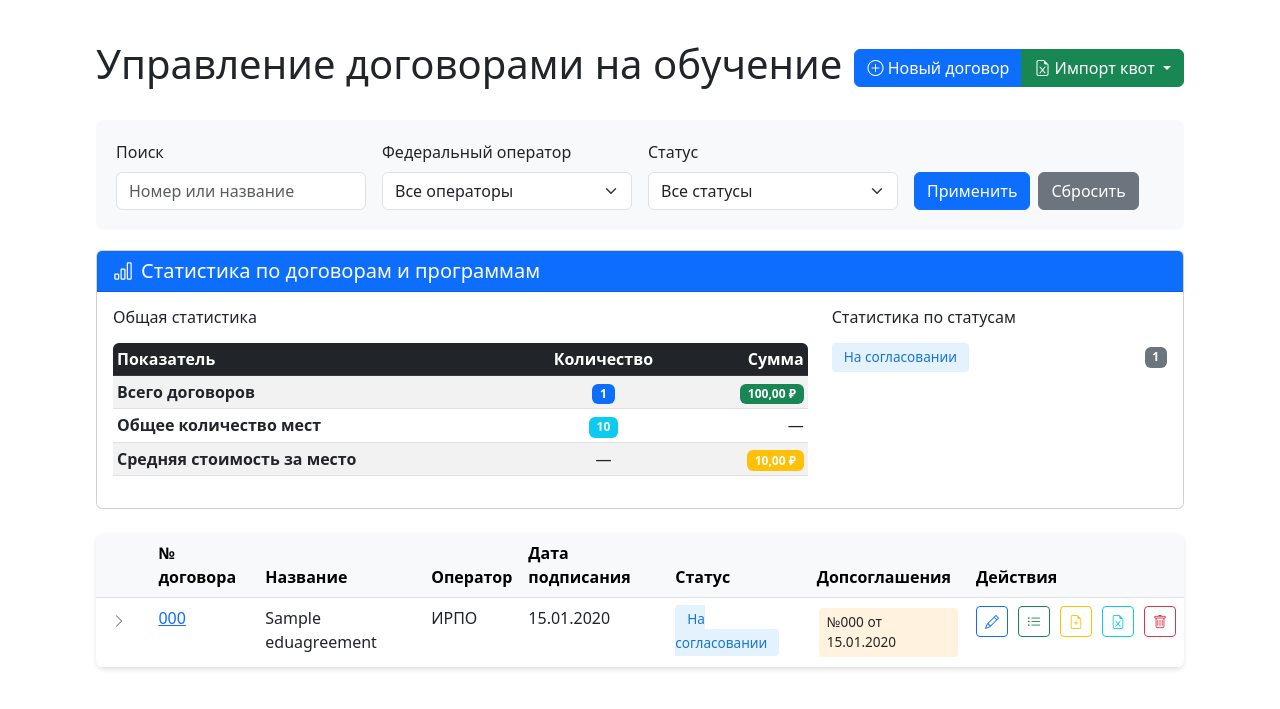
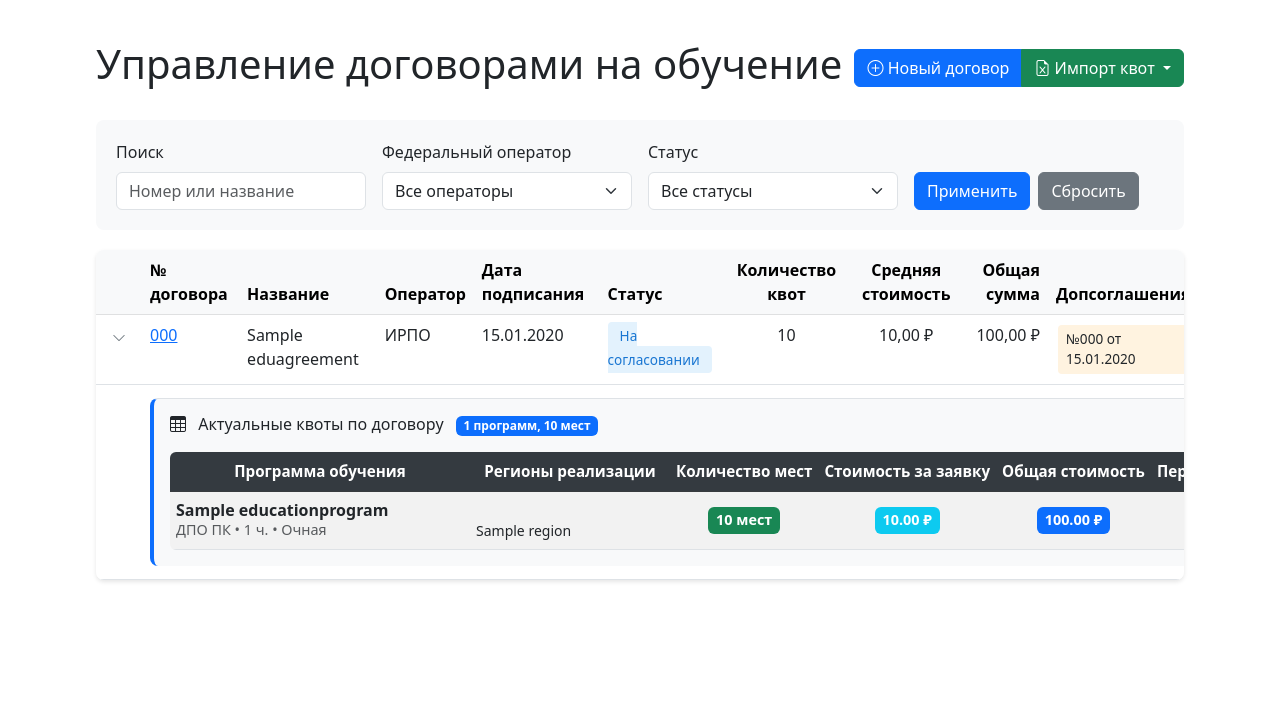
Before and after one commit to BurmAnton/BitrixDashboard, a Django app: page /education/agreements/ in a window 1280 px wide. Shown: the part 76-785 px from the top of the page. Run offline with Django 4.2, Linux system fonts and the light colour scheme; the first user in the database is signed in; tables that the repository leaves empty hold one stand-in row (Sample ...); some libraries are stand-ins or nearby versions.

Commit message:
delete stat section of agreements dash

```diff
--- a/education_planner/templates/education_planner/agreements_dashboard.html
+++ b/education_planner/templates/education_planner/agreements_dashboard.html
@@ -442,79 +442,6 @@
         </form>
     </div>
 
-    <!-- Статистика по договорам -->
-    <div class="card mb-4">
-        <div class="card-header bg-primary text-white">
-            <h5 class="mb-0"><i class="bi bi-bar-chart me-2"></i>Статистика по договорам и программам</h5>
-        </div>
-        <div class="card-body">
-            <div class="row">
-                <div class="col-lg-8">
-                    <h6 class="mb-3">Общая статистика</h6>
-                    <div class="table-responsive">
-                        <table class="table table-sm table-striped">
-                            <thead class="table-dark">
-                                <tr>
-                                    <th>Показатель</th>
-                                    <th class="text-center">Количество</th>
-                                    <th class="text-end">Сумма</th>
-                                </tr>
-                            </thead>
-                            <tbody>
-                                {% with total_agreements=all_agreements.count %}
-                                {% with total_places=all_agreements|sum_total_places %}
-                                {% with total_cost=all_agreements|sum_total_cost %}
-                                <tr>
-                                    <td><strong>Всего договоров</strong></td>
-                                    <td class="text-center">
-                                        <span class="badge bg-primary">{{ total_agreements }}</span>
-                                    </td>
-                                    <td class="text-end">
-                                        <span class="badge bg-success">{{ total_cost|floatformat:2 }} ₽</span>
-                                    </td>
-                                </tr>
-                                <tr>
-                                    <td><strong>Общее количество мест</strong></td>
-                                    <td class="text-center">
-                                        <span class="badge bg-info">{{ total_places }}</span>
-                                    </td>
-                                    <td class="text-end">—</td>
-                                </tr>
-                                {% if total_places > 0 %}
-                                <tr>
-                                    <td><strong>Средняя стоимость за место</strong></td>
-                                    <td class="text-center">—</td>
-                                    <td class="text-end">
-                                        <span class="badge bg-warning">{{ total_cost|div:total_places|floatformat:2 }} ₽</span>
-                                    </td>
-                                </tr>
-                                {% endif %}
-                                {% endwith %}
-                                {% endwith %}
-                                {% endwith %}
-                            </tbody>
-                        </table>
-                    </div>
-                </div>
-                <div class="col-lg-4">
-                    <h6 class="mb-3">Статистика по статусам</h6>
-                    <div class="status-stats">
-                        {% regroup all_agreements by status as status_groups %}
-                        {% for status_group in status_groups %}
-                        <div class="d-flex justify-content-between align-items-center mb-2">
-                            <span class="status-badge status-{{ status_group.grouper|lower }}">
-                                {% for choice in status_choices %}
-                                    {% if choice.0 == status_group.grouper %}{{ choice.1 }}{% endif %}
-                                {% endfor %}
-                            </span>
-                            <span class="badge bg-secondary">{{ status_group.list|length }}</span>
-                        </div>
-                        {% endfor %}
-                    </div>
-                </div>
-            </div>
-        </div>
-    </div>
 
     <!-- Таблица договоров -->
     <div class="agreements-table">
@@ -527,18 +454,23 @@
                     <th>Оператор</th>
                     <th>Дата подписания</th>
                     <th>Статус</th>
+                    <th class="text-center">Количество квот</th>
+                    <th class="text-center">Средняя стоимость</th>
+                    <th class="text-end">Общая сумма</th>
                     <th>Допсоглашения</th>
                     <th>Действия</th>
                 </tr>
             </thead>
             <tbody>
                 {% for agreement in agreements %}
+                {% with agreement_places=agreement.get_total_quota_places %}
+                {% with agreement_cost=agreement.get_total_agreement_cost %}
                 <tr data-agreement-id="{{ agreement.id }}">
                     <td>
                         <button class="btn btn-sm btn-outline-secondary border-0"
                                 onclick="toggleQuotas({{ agreement.id }})"
                                 title="Показать/скрыть квоты">
-                            <i class="bi bi-chevron-right" id="chevron-{{ agreement.id }}"></i>
+                            <i class="bi bi-chevron-down" id="chevron-{{ agreement.id }}"></i>
                         </button>
                     </td>
                     <td>
@@ -554,7 +486,15 @@
                             {{ agreement.get_status_display }}
                         </span>
                     </td>
-
+                    <td class="text-center">{{ agreement_places }}</td>
+                    <td class="text-center">
+                        {% if agreement_places > 0 %}
+                            {{ agreement_cost|div:agreement_places|floatformat:2 }} ₽
+                        {% else %}
+                            —
+                        {% endif %}
+                    </td>
+                    <td class="text-end">{{ agreement_cost|floatformat:2 }} ₽</td>
                     <td>
                         {% for supplement in agreement.supplements.all %}
                             <div class="supplement-badge" onclick="showSupplementDetails({{ supplement.id }})">
@@ -598,9 +538,9 @@
                     </td>
                 </tr>
                 <!-- Раскрывающаяся строка с квотами -->
-                <tr id="quotas-row-{{ agreement.id }}" class="quotas-details-row" style="display: none;">
+                <tr id="quotas-row-{{ agreement.id }}" class="quotas-details-row">
                     <td></td>
-                    <td colspan="7">
+                    <td colspan="10">
                         <div class="quotas-detail-container p-3 bg-light border-top">
                             <h6 class="mb-3">
                                 <i class="bi bi-table me-2"></i>
@@ -693,9 +633,11 @@
                         </div>
                     </td>
                 </tr>
+                {% endwith %}
+                {% endwith %}
                 {% empty %}
                 <tr>
-                    <td colspan="8" class="text-center py-4 text-muted">
+                    <td colspan="11" class="text-center py-4 text-muted">
                         Договоры не найдены
                     </td>
                 </tr>
```
